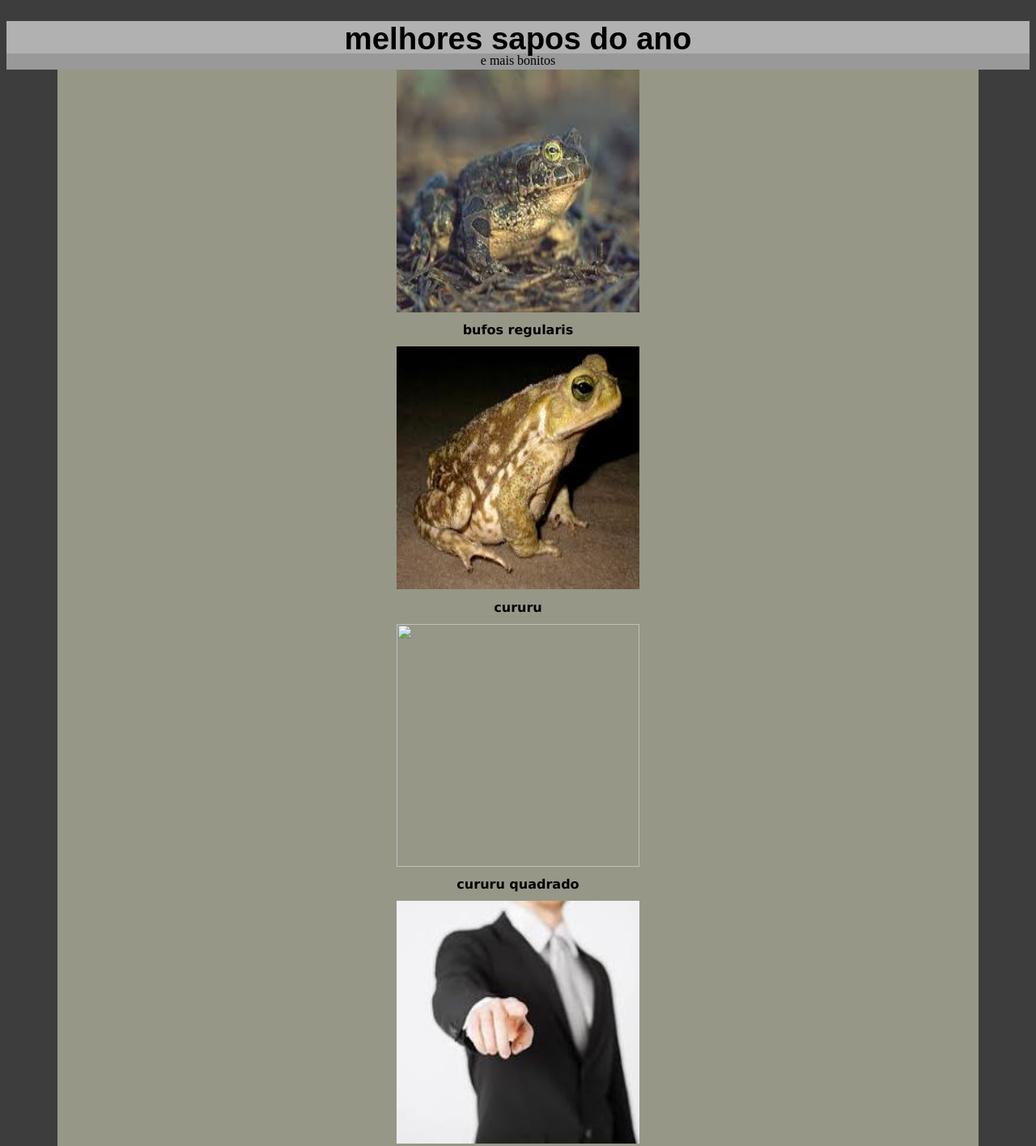
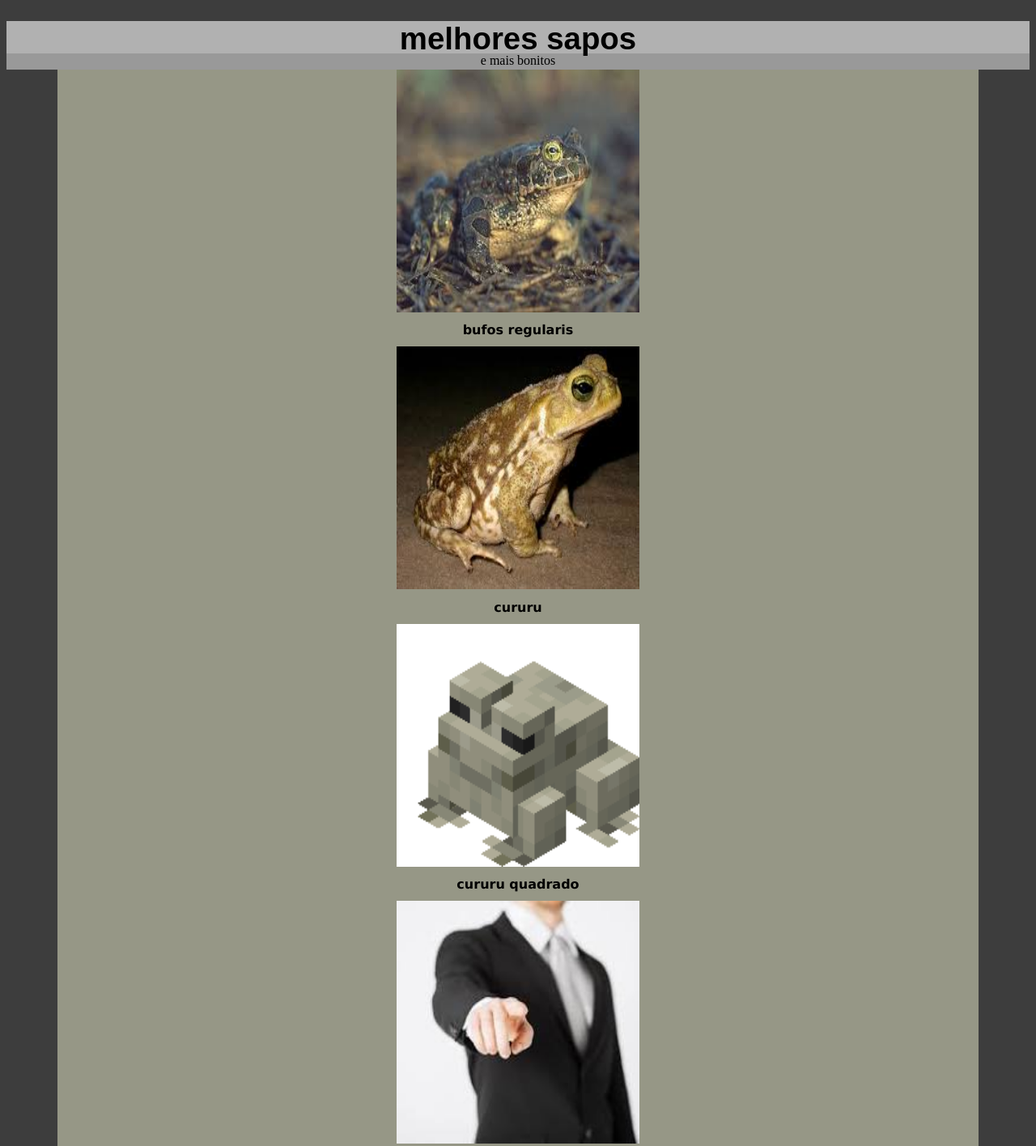
Before and after one commit to Welton0800-droid/melhores-sapos, a plain HTML site: page index.html in a window 1280 px wide. Shown: the top 1416 px of the page at 81% size. Drawn offline with Linux system fonts and the light colour scheme.

Commit message:
Add files via upload
Signed-off-by: Welton0800-droid <vinicioswelton@gmail.com>

```diff
--- a/index.html
+++ b/index.html
@@ -43,7 +43,6 @@
     background-position: bottom;
     height: 20px;
     width: 100%;
-    text-decoration: underline;
     font-family: Arial, "Helvetica Neue", Helvetica, sans-serif;
 
 
@@ -53,7 +52,7 @@
 
 <body>
     <div id="topo">
-        <h1>melhores sapos do ano</h1>
+        <h1>melhores sapos</h1>
 
     </div>
     <div id="Mais">
@@ -66,7 +65,7 @@
         <img src="sapo02.jpg" width="300" height="300" >
         <h1>cururu</h1>
 
-        <img src=".vscode/download.png" width="300" height="300">
+        <img src="download.png" width="300" height="300">
         <h1>cururu quadrado </h1>
 
         <img src="download.jpg" width="300" height="300">
```
